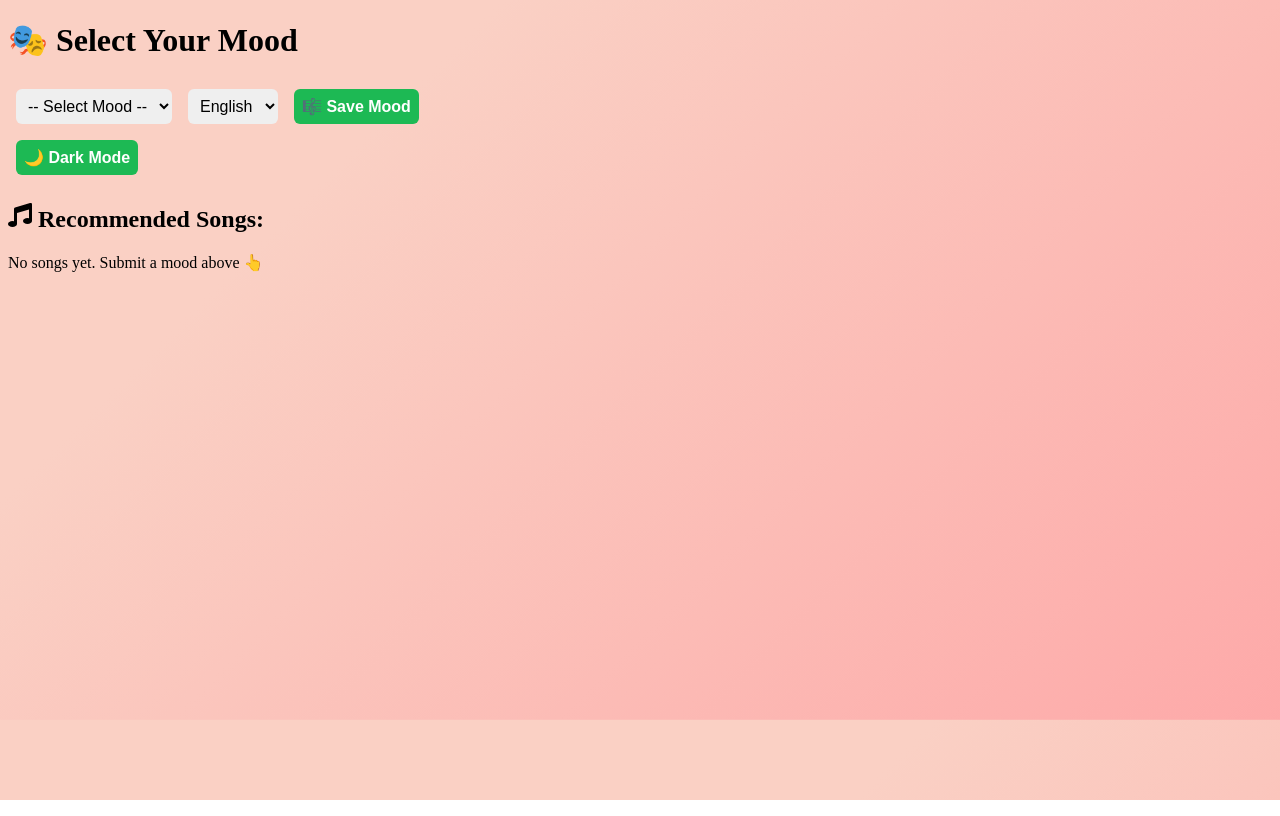
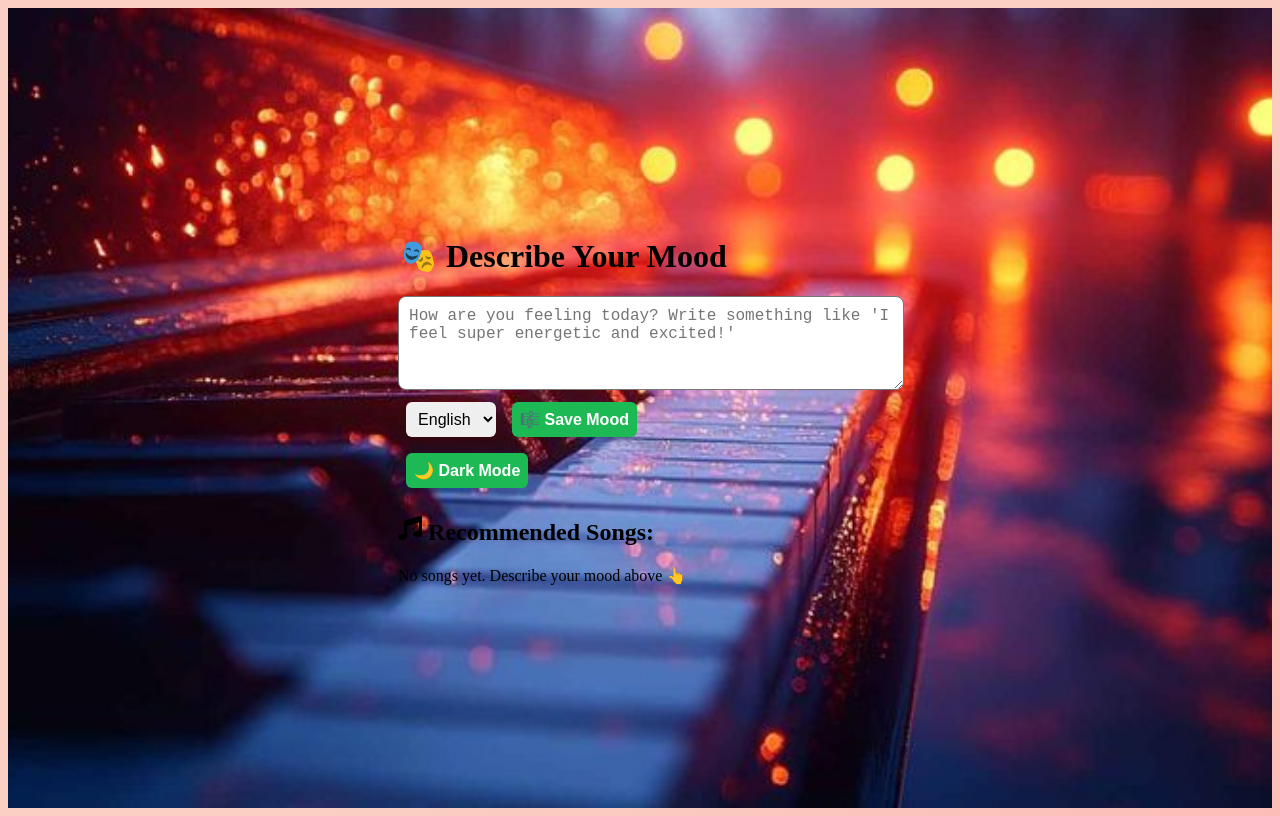
Before and after one commit to Ash073/MoodSync, a React (Vite) app in the folder frontend/: page /dashboard in a window 1280 px wide. Built offline with nearby package versions, Linux system fonts and the light colour scheme.

Commit message:
Change in MoodPage

```diff
--- a/frontend/src/components/LanguageSelectPage.jsx
+++ b/frontend/src/components/LanguageSelectPage.jsx
@@ -17,6 +17,7 @@ const LanguageSelectPage = () => {
         <option value="English">English</option>
         <option value="Hindi">Hindi</option>
         <option value="Tamil">Tamil</option>
+        <option value="Telugu">Telugu</option>
         {/* Add more languages */}
       </select>
       <button onClick={handleNext}>Continue</button>
--- a/frontend/src/components/MoodPage.jsx
+++ b/frontend/src/components/MoodPage.jsx
@@ -1,9 +1,10 @@
 import React, { useState, useEffect } from "react";
-import styles from "../styles/Dashboard.module.css"; // Use CSS Module
+import styles from "../styles/Dashboard.module.css"; // CSS Module
 import { FaMusic } from "react-icons/fa";
+import pianoImage from "../assets/piano.jpg";
 
 const MoodPage = () => {
-  const [mood, setMood] = useState("");
+  const [moodInput, setMoodInput] = useState(""); // user-typed input
   const [language, setLanguage] = useState("English");
   const [darkMode, setDarkMode] = useState(false);
   const [recommendedSongs, setRecommendedSongs] = useState([]);
@@ -11,12 +12,23 @@ const MoodPage = () => {
   const toggleTheme = () => setDarkMode((prev) => !prev);
 
   const handleSaveMood = () => {
-    if (!mood) return;
-    // Simulate song fetch
+    if (!moodInput.trim()) {
+      alert("Please describe your mood!");
+      return;
+    }
+
+    // Dummy sentiment analysis simulation
+    let detectedMood = "Relaxed";
+    if (moodInput.toLowerCase().includes("happy")) detectedMood = "Happy";
+    else if (moodInput.toLowerCase().includes("sad")) detectedMood = "Sad";
+    else if (moodInput.toLowerCase().includes("energetic")) detectedMood = "Energetic";
+    else if (moodInput.toLowerCase().includes("angry")) detectedMood = "Angry";
+
+    // Simulated song recommendations
     setRecommendedSongs([
-      `🎵 ${mood} vibes - Track 1`,
-      `🎶 ${mood} melody - Track 2`,
-      `🎧 ${mood} beat - Track 3`,
+      `🎵 ${detectedMood} vibes - Track 1`,
+      `🎶 ${detectedMood} melody - Track 2`,
+      `🎧 ${detectedMood} beat - Track 3`,
     ]);
   };
 
@@ -32,38 +44,52 @@ const MoodPage = () => {
   }, []);
 
   return (
+    <div
+      className={styles.dashboardContainer}
+      style={{
+        backgroundImage: `url(${pianoImage})`,
+        backgroundSize: "cover",
+        backgroundPosition: "center",
+        backgroundRepeat: "no-repeat",
+        minHeight: "100vh",
+      }}
+    >
       <div className={`${styles.container} ${darkMode ? styles.dark : ""}`}>
-      <h1>🎭 Select Your Mood</h1>
+        <h1>🎭 Describe Your Mood</h1>
 
         <div className={styles.controls}>
-        <select onChange={(e) => setMood(e.target.value)} value={mood}>
-          <option value="">-- Select Mood --</option>
-          <option value="Happy">😊 Happy</option>
-          <option value="Sad">😢 Sad</option>
-          <option value="Energetic">💃 Energetic</option>
-          <option value="Relaxed">🧘 Relaxed</option>
-        </select>
+          {/* ⬇️ Mood Textarea instead of dropdown */}
+          <textarea
+            placeholder="How are you feeling today? Write something like 'I feel super energetic and excited!'"
+            value={moodInput}
+            onChange={(e) => setMoodInput(e.target.value)}
+            rows={4}
+            style={{ width: "100%", padding: "10px", borderRadius: "8px", fontSize: "1rem" }}
+          />
 
+          {/* Language dropdown */}
           <select onChange={(e) => setLanguage(e.target.value)} value={language}>
             <option value="English">English</option>
             <option value="Hindi">Hindi</option>
             <option value="Tamil">Tamil</option>
             <option value="Punjabi">Punjabi</option>
+            <option value="Telugu">Telugu</option>
           </select>
 
+          {/* Save Mood Button */}
           <button onClick={handleSaveMood}>🎼 Save Mood</button>
         </div>
 
+        {/* Theme Toggle */}
         <button onClick={toggleTheme} className={styles.toggle}>
           {darkMode ? "🌞 Light Mode" : "🌙 Dark Mode"}
         </button>
 
+        {/* Recommended Songs */}
         <div className={styles.results}>
-        <h2>
-          <FaMusic /> Recommended Songs:
-        </h2>
+          <h2><FaMusic /> Recommended Songs:</h2>
           {recommendedSongs.length === 0 ? (
-          <p>No songs yet. Submit a mood above 👆</p>
+            <p>No songs yet. Describe your mood above 👆</p>
           ) : (
             <ul>
               {recommendedSongs.map((song, idx) => (
@@ -73,6 +99,7 @@ const MoodPage = () => {
           )}
         </div>
       </div>
+    </div>
   );
 };
 
```
Lines whose indentation alone changed are shown as unchanged.
